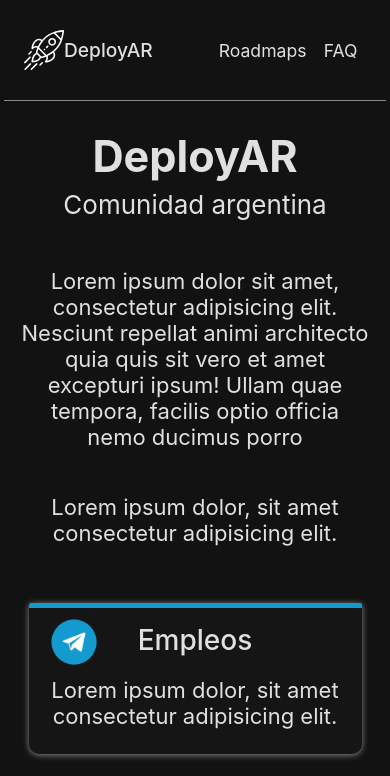
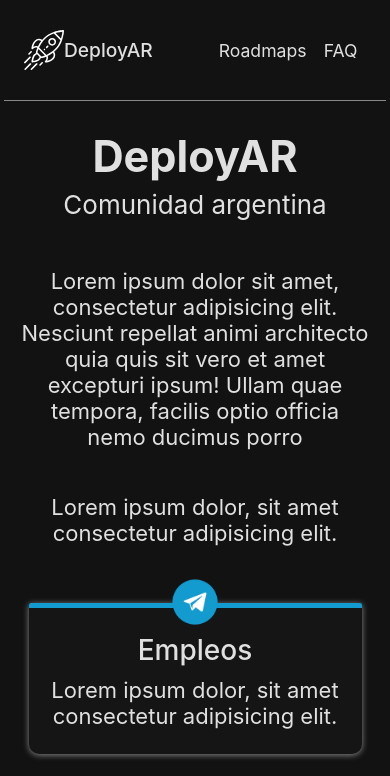
Before and after one commit to deployar/portal-web, a React (Create React App) app: page / in a window 390 px wide. Shown: the top 776 px of the page. Built offline with nearby package versions, Linux system fonts and the light colour scheme.

Commit message:
cambie el layout de las cards para mobile

```diff
--- a/src/components/Card/Card.css
+++ b/src/components/Card/Card.css
@@ -63,7 +63,7 @@
 	}
 
 	.card h3 {
-		padding: 5px;
+		padding: 15px;
 	}
 
 	.container {
@@ -71,17 +71,18 @@
 		width: 100%;
 		padding-bottom: 15px;
 		flex-direction: column;
-		align-items: flex-start;
+		align-items: center;
 	}
 	.container p {
 		margin: 0;
+		margin-top: 40px;
 		width: 100%;
 	}
 
 	.icon {
 		height: 50px;
 		margin: 10px;
-		margin-top: -45px;
+		margin-top: -105px;
 	}
 }
 
```
